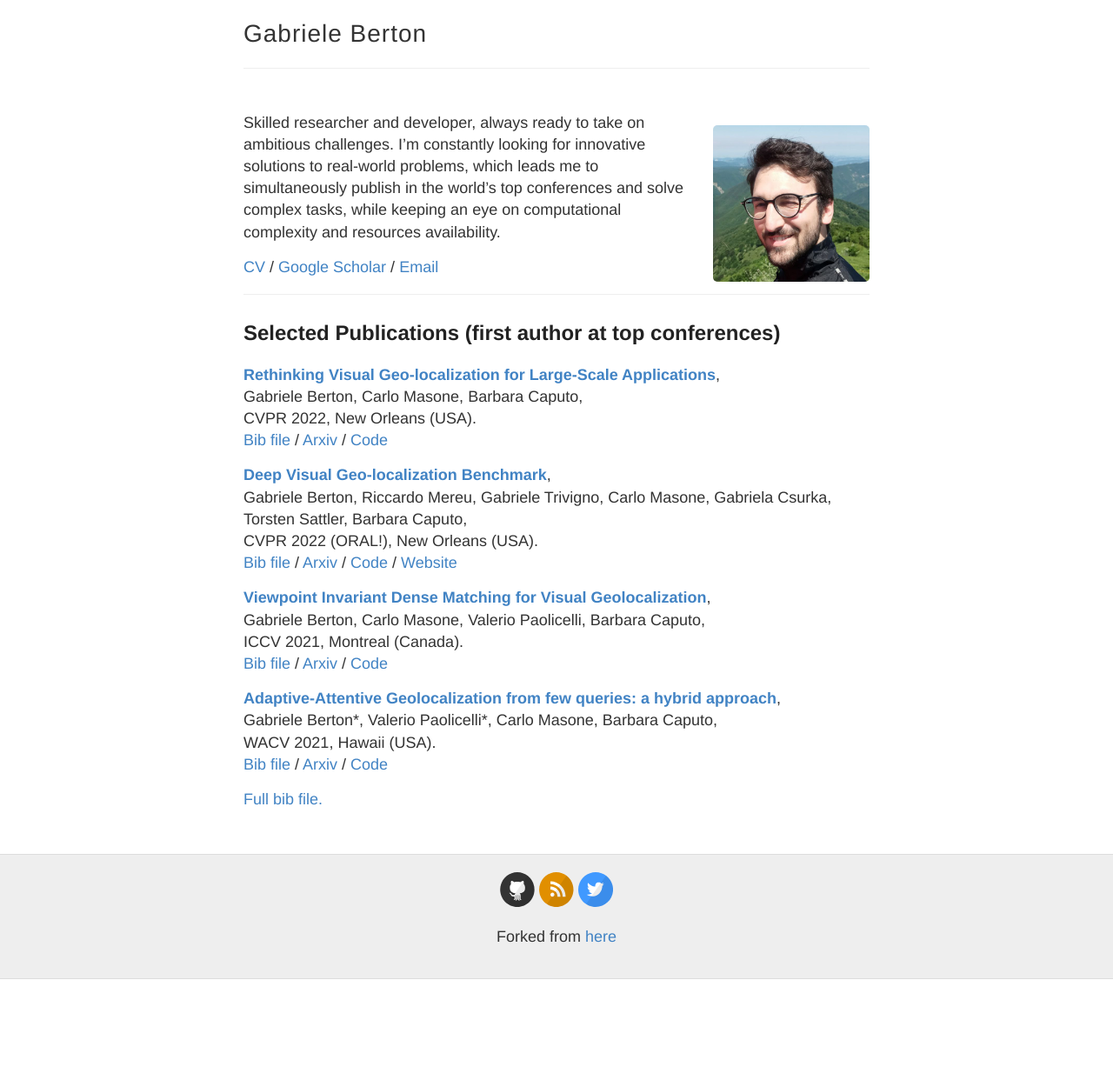
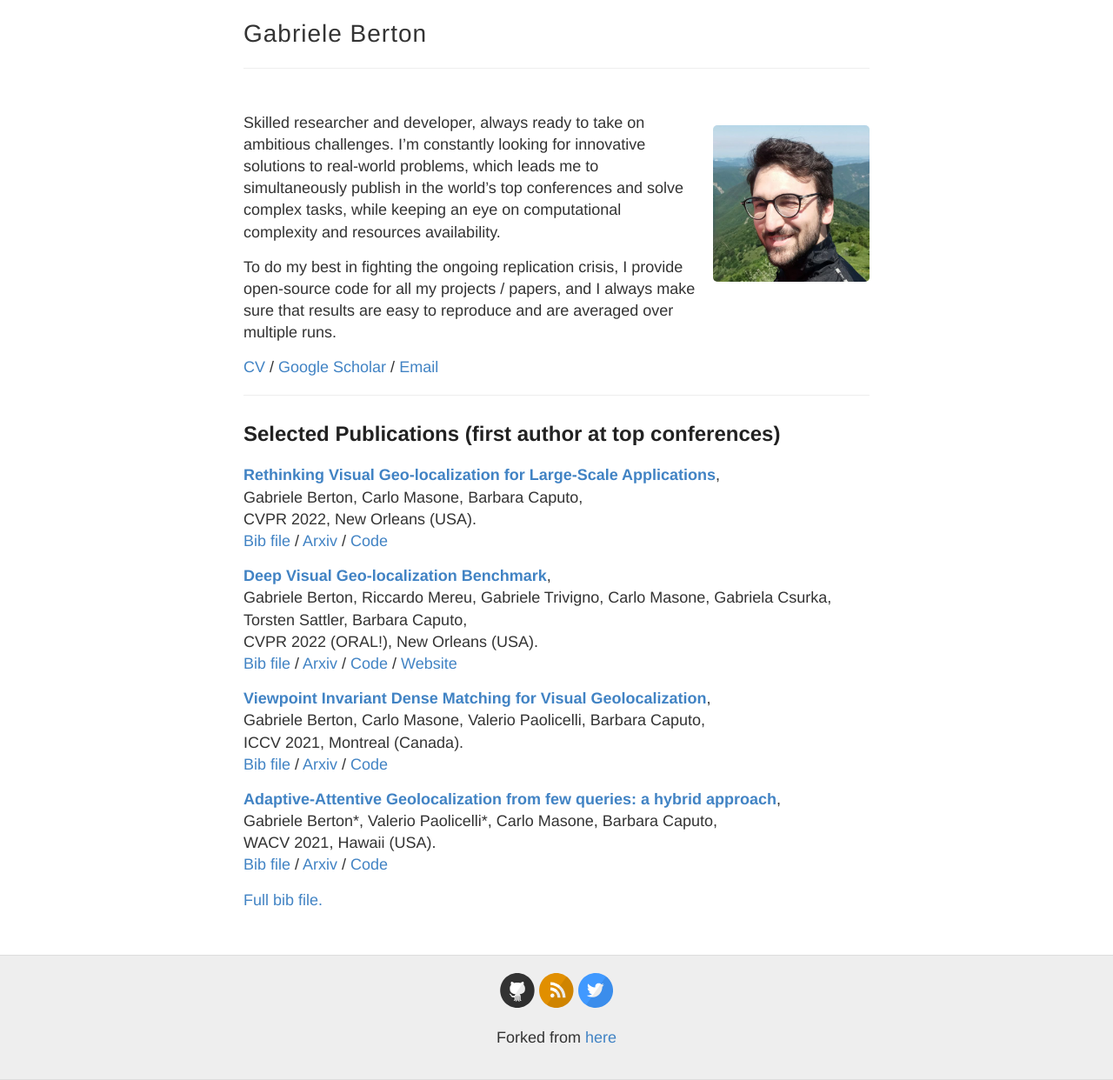
Before and after one commit to gmberton/gmberton.github.io, a Jekyll site: the page built from index.html, in a window 1280 px wide. Shown: the whole page at 87% size. Built offline with Jekyll 4.4.1, drawn with Linux system fonts in a browser that asks for light colours; before the commit the page ends 1126 px from its top, so only the background shows below that.

Commit message:
Update index.html

```diff
--- a/index.html
+++ b/index.html
@@ -5,9 +5,8 @@ layout: default
 <div class="bio">
   <p class="about-img"><img src="{{ site.avatar }}" alt="Gabriele Berton" /></p>
 
-  <p>Skilled researcher and developer, always ready to take on ambitious challenges. I’m constantly looking for innovative solutions to real-world problems, which leads me to simultaneously publish in the world’s top conferences and solve complex tasks, while keeping an eye on computational complexity and resources availability.
-<br>
-  </p>
+  <p>Skilled researcher and developer, always ready to take on ambitious challenges. I’m constantly looking for innovative solutions to real-world problems, which leads me to simultaneously publish in the world’s top conferences and solve complex tasks, while keeping an eye on computational complexity and resources availability.<br></p>
+  <p>To do my best in fighting the ongoing replication crisis, I provide open-source code for all my projects / papers, and I always make sure that results are easy to reproduce and are averaged over multiple runs.<br></p>
 
   <p>
     <a href="https://raw.githubusercontent.com/gmberton/gmberton.github.io/master/resources/CV.pdf">CV</a> /
```
